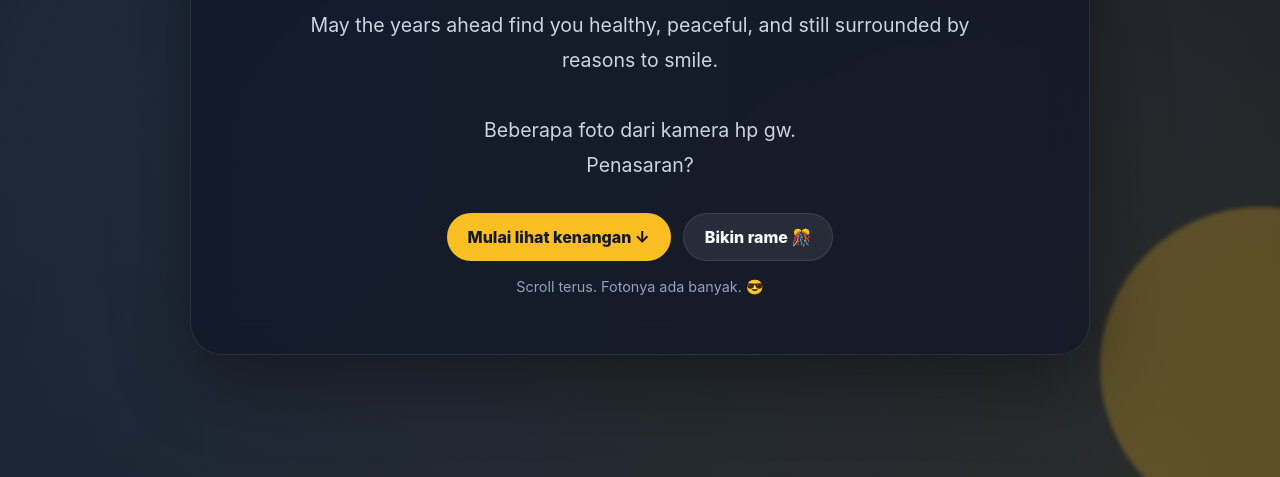
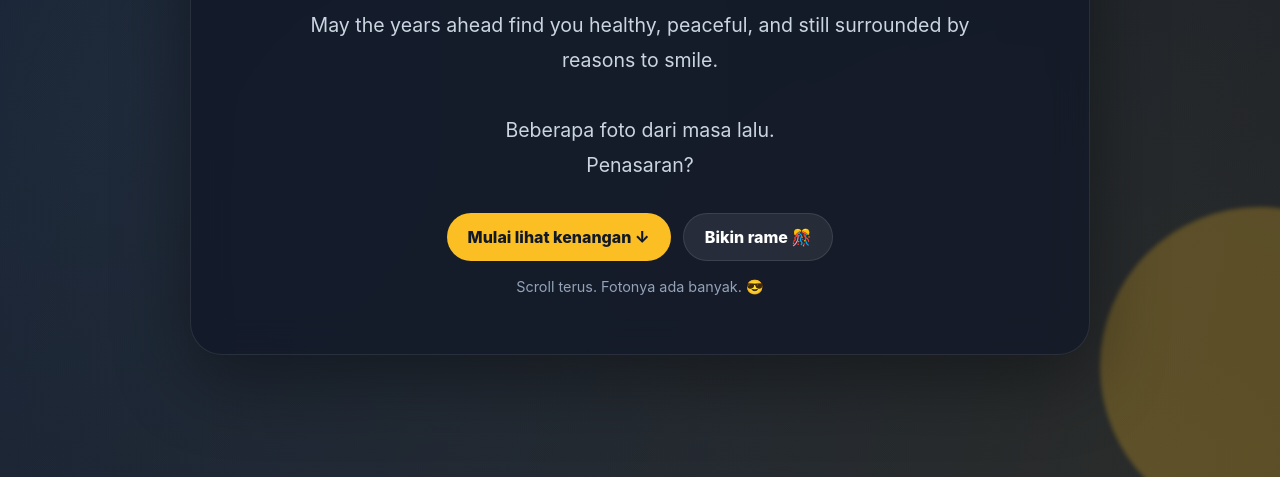
Before and after one commit to RGCL4SH/HBDRPR26917, a plain HTML site: page index.html in a window 1280 px wide. Shown: the part 323-800 px from the top of the page. Drawn offline with Linux system fonts and the light colour scheme.

```diff
--- a/index.html
+++ b/index.html
@@ -144,7 +144,7 @@
 
 const MESSAGE = `May the years ahead find you healthy, peaceful, and still surrounded by reasons to smile.
 
-Beberapa foto dari kamera hp gw.
+Beberapa foto dari masa lalu.
 Penasaran?`;
 
 const MAX_PHOTOS = 99;
```
